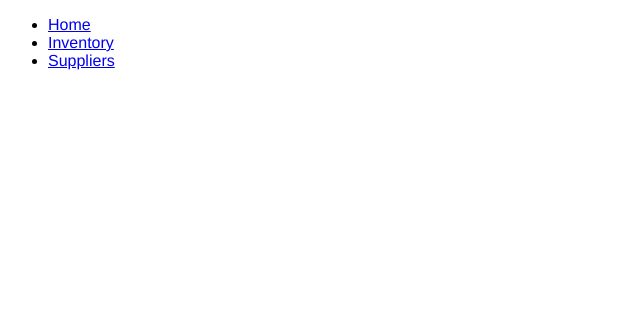
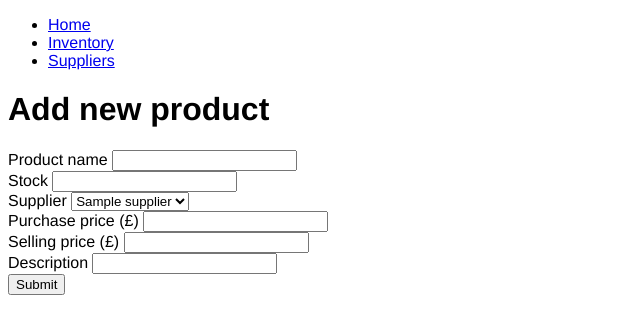
Before and after one commit to aurelija-93/python_app_shop_inventory, a Flask app: page /products/new in a window 1280 px wide. Shown: the top 334 px of the page, without its empty margins (0-640 px from the left). Run offline with Flask 3, Linux system fonts and the light colour scheme; a database or web service that is not in the repository returns one stand-in record (values such as "Sample title"); some libraries are stand-ins or nearby versions.

Commit message:
product create and delete routes working

```diff
--- a/controllers/product_controller.py
+++ b/controllers/product_controller.py
@@ -25,8 +25,8 @@ def create():
     name = request.form['name']
     description = request.form['description']
     stock = request.form['stock']
-    purchase_price = request.form['purchase_price']
-    selling_price = request.form['selling_price']
+    purchase_price = int(request.form['purchase_price'])
+    selling_price = int(request.form['selling_price'])
     supplier_id = request.form['supplier_id']
     supplier = supplier_repository.select(supplier_id)
     product = Product(name, description, stock, purchase_price, selling_price, supplier)
--- a/db/shop_inventory.sql
+++ b/db/shop_inventory.sql
@@ -16,5 +16,5 @@ CREATE TABLE products (
     purchase_price INT,
     selling_price INT,
     margin INT,
-    supplier_id INT REFERENCES suppliers(id) ON DELETE CASCADE
+    supplier_id INT NOT NULL REFERENCES suppliers(id) ON DELETE CASCADE
 );
--- a/repositories/product_repository.py
+++ b/repositories/product_repository.py
@@ -3,11 +3,12 @@ from models.product import Product
 import repositories.supplier_repository as supplier_repository
 
 def save(product):
-    sql = "INSERT INTO products (name, description, stock, purchase_price, selling_price, supplier_id) VALUES (%s, %s, %s, %s, %s, %s) RETURNING id"
+    sql = "INSERT INTO products (name, description, stock, purchase_price, selling_price, supplier_id) VALUES (%s, %s, %s, %s, %s, %s) RETURNING *"
     values = [product.name, product.description, product.stock, product.purchase_price, product.selling_price, product.supplier.id]
     results = run_sql(sql, values)
     id = results[0]['id']
     product.id = id
+    return product
 
 def select_all():
     products = []
--- a/templates/products/new.html
+++ b/templates/products/new.html
@@ -1 +1,38 @@
 {% extends 'base.html' %}
+
+{% block content %}
+    <form class="new-product" action="/products" method="POST">
+        <h1>Add new product</h1>
+        <div>
+            <label for="name">Product name</label>
+            <input type="text" name="name" id="name">
+        </div>
+        <div>
+            <label for="stock">Stock</label>
+            <input type="number" name="stock" id="stock">
+        </div>
+        <div>
+            <label for="supplier">Supplier</label>
+            <select name="supplier_id" id="supplier">
+                {% for supplier in suppliers %}
+                    <option value="{{ supplier.id }}">{{ supplier.name }}</option>
+                {% endfor %}
+            </select>
+        </div>
+        <div>
+            <label for="purchase_price">Purchase price (£)</label>
+            <input type="number" name="purchase_price" id="purchase_price">
+        </div>
+        <div>
+            <label for="selling_price">Selling price (£)</label>
+            <input type="number" name="selling_price" id="selling_price">
+        </div>
+        <div>
+            <label for="description">Description</label>
+            <input type="text" name="description", id="description">
+        </div>
+        <div>
+            <input type="submit">
+        </div>
+    </form>
+{% endblock content %}
```
Also changed, not shown: templates/products/index.html (+13 -9 lines).
